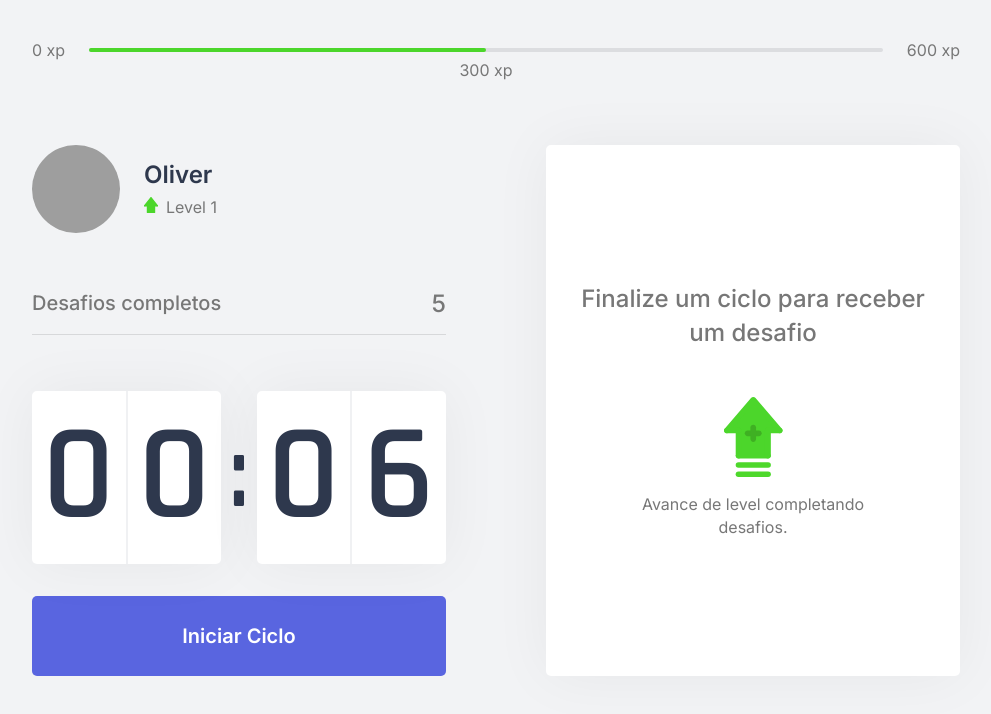
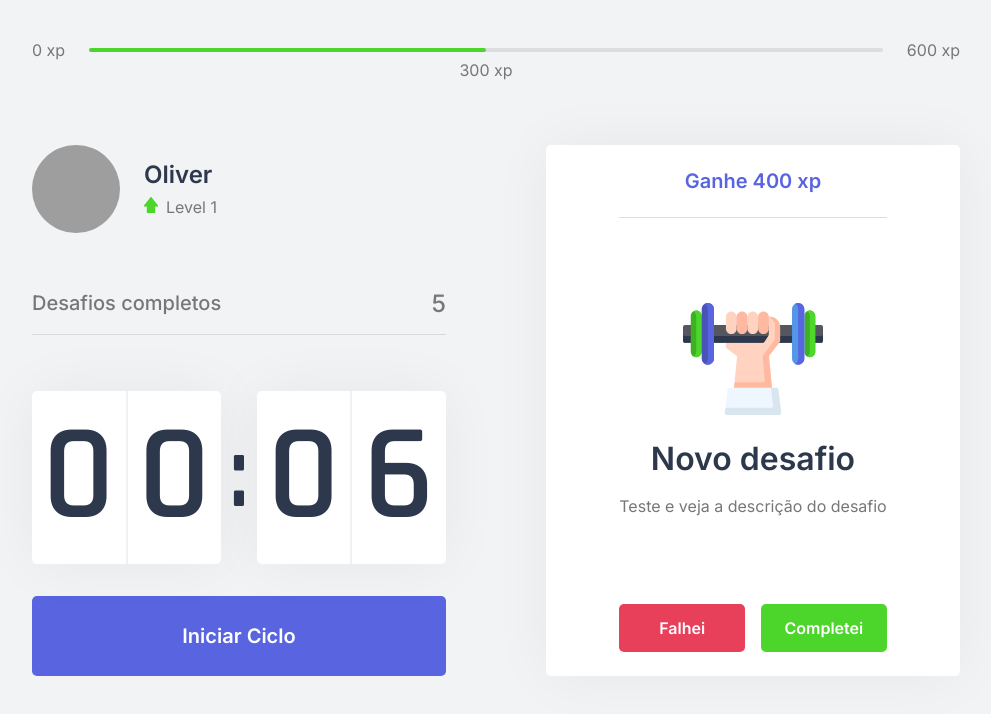
Before and after one commit to Codfect/NextJs-Typescript, a Next.js app: page / in a window 1280 px wide. Shown: the top 714 px of the page, without its empty margins (144-1135 px from the left). Built offline with nearby package versions, Linux system fonts and the light colour scheme; grey boxes are pictures that could not be loaded.

Commit message:
active, and finish layout

```diff
--- a/src/components/ChallengeBox.tsx
+++ b/src/components/ChallengeBox.tsx
@@ -1,8 +1,27 @@
 import styles from '../styles/components/ChallengeBox.module.css'
 
 export function ChallengeBox() {
+    const activeChallenge = true;
+
+
     return(
         <div className={styles.challengeBoxContainer}>
+            { activeChallenge ? (
+                <div className={styles.challengeActive}>
+                    <header>Ganhe 400 xp</header>
+
+                    <main>
+                        <img src="icons/body.svg" />
+                        <strong>Novo desafio</strong>
+                        <p>Teste e veja a descrição do desafio</p>
+                    </main>
+
+                    <footer>
+                        <button type="button" className={styles.challengeFail}>Falhei </button>
+                        <button type="button" className={styles.challengeSuccess}>Completei</button>
+                    </footer>
+                </div>
+            ) : (
                 <div className={styles.challengeNotActive}>
                     <strong>Finalize um ciclo para receber um desafio</strong>
                     <p>
@@ -10,6 +29,7 @@
                         Avance de level completando desafios.
                     </p>
                 </div>
+            ) }
         </div>
     );
 }
--- a/src/styles/components/ChallengeBox.module.css
+++ b/src/styles/components/ChallengeBox.module.css
@@ -38,3 +38,71 @@
 .challengeNotActive p img{
     margin-bottom: 1rem;
 }
+
+.challengeActive {
+    height: 100%;
+    display: flex;
+    flex-direction: column;
+}
+
+.challengeActive header{
+    color: var(--blue);
+    font-weight: 600;
+    font-size: 1.25rem;
+    padding: 0 2rem 1.5rem;
+    border-bottom: 1px solid var(--gray-line);
+}
+
+.challengeActive main {
+    flex: 1;
+    display: flex;
+    flex-direction: column;
+    align-items: center;
+    justify-content: center;
+}
+
+.challengeActive main strong{
+    font-weight: 600;
+    font-size: 2rem;
+    color: var(--title);
+    margin: 1.5rem 0 1rem;
+}
+
+.challengeActive main p {
+    line-height: 1.5;
+}
+
+.challengeActive footer {
+    display: grid;
+    grid-template-columns: 1fr 1fr;
+    gap: 1rem;
+}
+
+.challengeActive footer button {
+    height: 3rem;
+
+    display: flex;
+    align-items: center;
+    justify-content: center;
+
+    border: 0;
+    border-radius: 5px;
+
+    color: var(--white);
+    font-size: 1rem;
+    font-weight: 600;
+
+    transition: filter 0.2s;
+}
+
+.challengeActive footer button.challengeFail {
+    background: var(--red);
+}
+
+.challengeActive footer button.challengeSuccess {
+    background: var(--green);
+}
+
+.challengeActive footer button:hover {
+    filter: brightness(0.9);
+}
```
Lines whose indentation alone changed are shown as unchanged.
